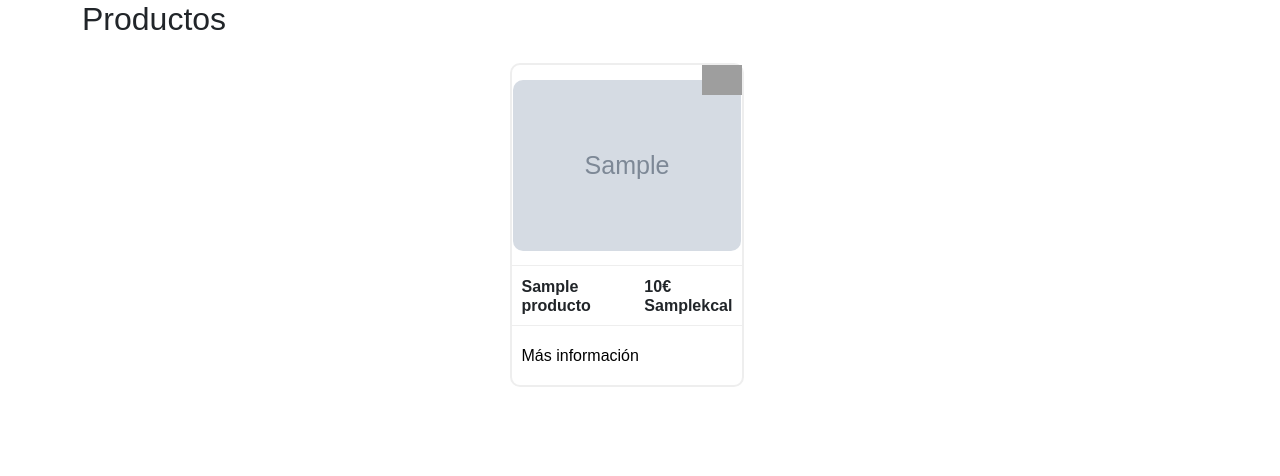
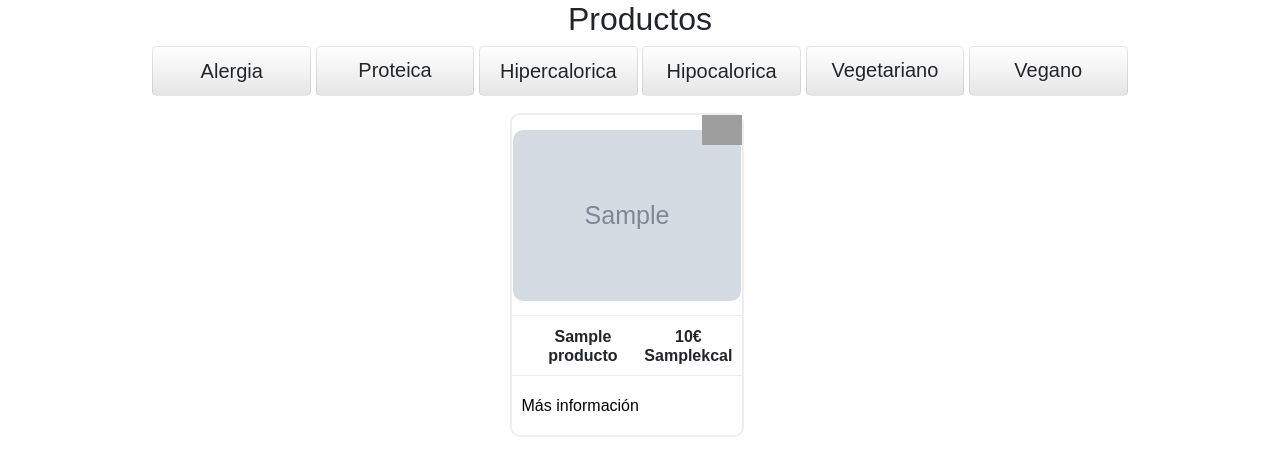
Before and after one commit to matbmoser/UFV-Eats, a PHP site: page /proyecto-IS2/ in a window 1280 px wide. Shown: the top 476 px of the page. Run offline with PHP 8.4, Linux system fonts and the light colour scheme; tables that the repository leaves empty or names only in its code hold one stand-in row (values such as "Sample post"); grey boxes marked "Sample" are stand-in pictures; some libraries are stand-ins or nearby versions; grey boxes are pictures that could not be loaded.

Commit message:
Añadida función categorias

```diff
--- a/assets/mod/connect.php
+++ b/assets/mod/connect.php
@@ -1,7 +1,7 @@
 <?php
     $host_db    = "localhost";
-    $user_db    = "root";
-    $pass_db    = "";
+    $user_db    = "ufveats";
+    $pass_db    = "NdVd4XxwoBfJ4Qx1";
     $db_name    = "ufveats";
     $conexion   = new mysqli($host_db, $user_db, $pass_db, $db_name);
     $acentos    = $conexion->query("SET NAMES 'utf8'");
--- a/index.php
+++ b/index.php
@@ -1,4 +1,75 @@
+<?php
+	function Mostrarproducto($cat){
+			include("assets/mod/connect.php");
+		if (!$conexion) {
+		die('No se ha podido conectar a la base de datos');
+	}
+	else{
 
+	$table = "producto";
+	$result=mysqli_query($conexion,"SELECT * FROM ".$table."");
+	$cols=mysqli_num_rows($result);
+	$mos=0;
+	for($id=1; $id <= $cols; $id++){
+		if($cat == "none")
+				$so1=mysqli_query($conexion,"SELECT * FROM ".$table." WHERE id = '".$id."'");
+		else
+		$so1=mysqli_query($conexion,"SELECT * FROM ".$table." WHERE id = '".$id."' AND categoria = '".$cat."'");
+	$res=mysqli_fetch_array($so1);
+	if(isset($res)){
+	if($res['categoria']=="Hipocalorica" || $res['categoria']=="Hipercalorica" || $res['categoria']=="Proteica")
+	$categoria = "Especial";
+	else if($res['categoria']=="Vegetariano" || $res['categoria']=="Vegano")
+	$categoria = "Veg";
+	else
+	$categoria = $res['categoria'];
+	?>
+	<div class="colu col-sm-6 col-md-4 col-lg-3">
+		<div class="tot">
+			<div class="cont">
+				<img class="dip1" src="imagenes/<?php echo $res['imagen']; ?>"/>
+				<?php
+						if($categoria!=""){
+				?>
+				<img class="icon" src="icon/<?php echo $categoria; ?>.png"/>
+				<?php
+				}
+				?>
+			</div>
+			<div class="dat1">
+				<div class="dat">
+					<div class="nom">
+						<h6 class="neg"><?php echo $res['nombre']; ?></h6>
+					</div>
+					<h6 class="neg"><?php echo $res['precio']?>€ <br> <?php echo $res['cantidad']?>kcal</h6>
+				</div>
+				<div class="dat">
+					<a href="#<?php echo $res['nombre']; ?>" class="btn-open-popup">Más información</a>
+				</div>
+			</div>
+		</div>
+	</div>
+	<div class="container-all" id="<?php echo $res['nombre']; ?>">
+		<div class="popup">
+			<div class="img"><img class="dip1" src="imagenes/<?php echo $res['imagen']; ?>"/></div>
+			<div class="container-text">
+				<div class="nom">
+						<h1 class="neg"><?php echo $res['nombre']; ?></h1>
+				</div>
+				<p><h5 class="neg">Descripción:</h5><?php echo $res['descripcion']; ?></p>
+				<p><h5 class="neg">Ingredientes:</h5><?php echo $res['ingredientes']; ?></p>
+				<p><h5 class="neg">Precio:</h5><?php echo $res['precio']; ?>€</p>
+			</div>
+			<a href="#" class="btn-close-popup">X</a>
+		</div>
+
+	</div>
+	<?php
+}
+}
+}
+}
+?>
 <!DOCTYPE html>
 <html>
 <head>
@@ -11,6 +82,7 @@
 	<title>Ufveats</title>
 
 </head>
+
 <script src="https://code.jquery.com/jquery-3.2.1.js"></script>
 <script>
 $(document).ready(function(){
@@ -28,7 +100,46 @@ $(document).ready(function(){
     });
 });
 </script>
+<body>
+	<div class="container prim">
+		<div class="row">
+			<h2>Productos</h2>
+			<div class="container bots">
+				<a href="/?categoria=Alergia">
+					<button class="btn btn-default btn-lg bot">Alergia</button>
+				</a>
+				<a href="/?categoria=Proteica">
+					<span class="btn btn-default btn-lg bot">Proteica</span>
+				</a>
+				<a href="/?categoria=Hipercalorica">
+					<button class="btn btn-default btn-lg bot">Hipercalorica</button>
+				</a>
+				<a href="/?categoria=Hipocalorica">
+					<button class="btn btn-default btn-lg bot">Hipocalorica</button>
+				</a>
+				<a href="/?categoria=Vegetariano">
+				<span class="btn btn-default btn-lg bot">Vegetariano</span>
+			</a>
+			<a href="/?categoria=Vegano">
+				<span class="btn btn-default btn-lg bot">Vegano</span>
+			</a>
+			</div>
+
+			<?php
+			if (empty($_GET["categoria"]))
+				Mostrarproducto("none");
+			else
+				Mostrarproducto($_GET["categoria"]);
+			?>
+</div>
+</div>
 <style type="text/css">
+	.bots{
+		width: 95%;
+	}
+	.row{
+		text-align: center;
+	}
 	.tot{
 		border: 2px solid #EEEEEE;
 		width: 90%;
@@ -188,6 +299,13 @@ $(document).ready(function(){
     border-radius: 50%;
     line-height: 10px;
 }
+    .bot{
+    	border: 1px solid rgba(0,0,0,0.1);
+    	box-shadow: inset 0 1px 0 rgba(255,255,255,0.7);
+    	width: 15%;
+    	height: 50px;
+    	margin: auto;
+    }
 
 @media screen and (max-width: 900px){
     .popup{
@@ -224,75 +342,5 @@ $(document).ready(function(){
 }
 
 </style>
-<body>
-	<div class="container prim">
-		<div class="row">
-			<h2>Productos</h2>
-		<?php
-		include("assets/mod/connect.php");
-		if (!$conexion) {
-		die('No se ha podido conectar a la base de datos');
-	}
-	else{
-	$table = "producto";
-	$result=mysqli_query($conexion,"SELECT * FROM ".$table."");
-	$cols=mysqli_num_rows($result);
-	$mos=0;
-	for($id=1; $id <= $cols; $id++){
-	$so1=mysqli_query($conexion,"SELECT * FROM ".$table." WHERE id = '".$id."'");
-	$res=mysqli_fetch_array($so1);
-	if($res['categoria']=="Hipocalorica" || $res['categoria']=="Hipercalorica" || $res['categoria']=="Proteica")
-	$categoria = "Especial";
-	else if($res['categoria']=="Vegetariano" || $res['categoria']=="Vegano")
-	$categoria = "Veg";
-	else
-	$categoria = $res['categoria'];
-	?>
-	<div class="colu col-sm-6 col-md-4 col-lg-3">
-		<div class="tot">
-			<div class="cont">
-				<img class="dip1" src="imagenes/<?php echo $res['imagen']; ?>"/>
-				<?php
-						if($categoria!=""){
-				?>
-				<img class="icon" src="icon/<?php echo $categoria; ?>.png"/>
-				<?php
-				}
-				?>
-			</div>
-			<div class="dat1">
-				<div class="dat">
-					<div class="nom">
-						<h6 class="neg"><?php echo $res['nombre']; ?></h6>
-					</div>
-					<h6 class="neg"><?php echo $res['precio']?>€ <br> <?php echo $res['cantidad']?>kcal</h6>
-				</div>
-				<div class="dat">
-					<a href="#<?php echo $res['nombre']; ?>" class="btn-open-popup">Más información</a>
-				</div>
-			</div>
-		</div>
-	</div>
-	<div class="container-all" id="<?php echo $res['nombre']; ?>">
-		<div class="popup">
-			<div class="img"><img class="dip1" src="imagenes/<?php echo $res['imagen']; ?>"/></div>
-			<div class="container-text">
-				<div class="nom">
-						<h1 class="neg"><?php echo $res['nombre']; ?></h1>
-				</div>
-				<p><h5 class="neg">Descripción:</h5><?php echo $res['descripcion']; ?></p>
-				<p><h5 class="neg">Ingredientes:</h5><?php echo $res['ingredientes']; ?></p>
-				<p><h5 class="neg">Precio:</h5><?php echo $res['precio']; ?>€</p>
-			</div>
-			<a href="#" class="btn-close-popup">X</a>
-		</div>
-
-	</div>
-	<?php
-}
-}
-?>
-</div>
-</div>
 </body>
 </html>
```
